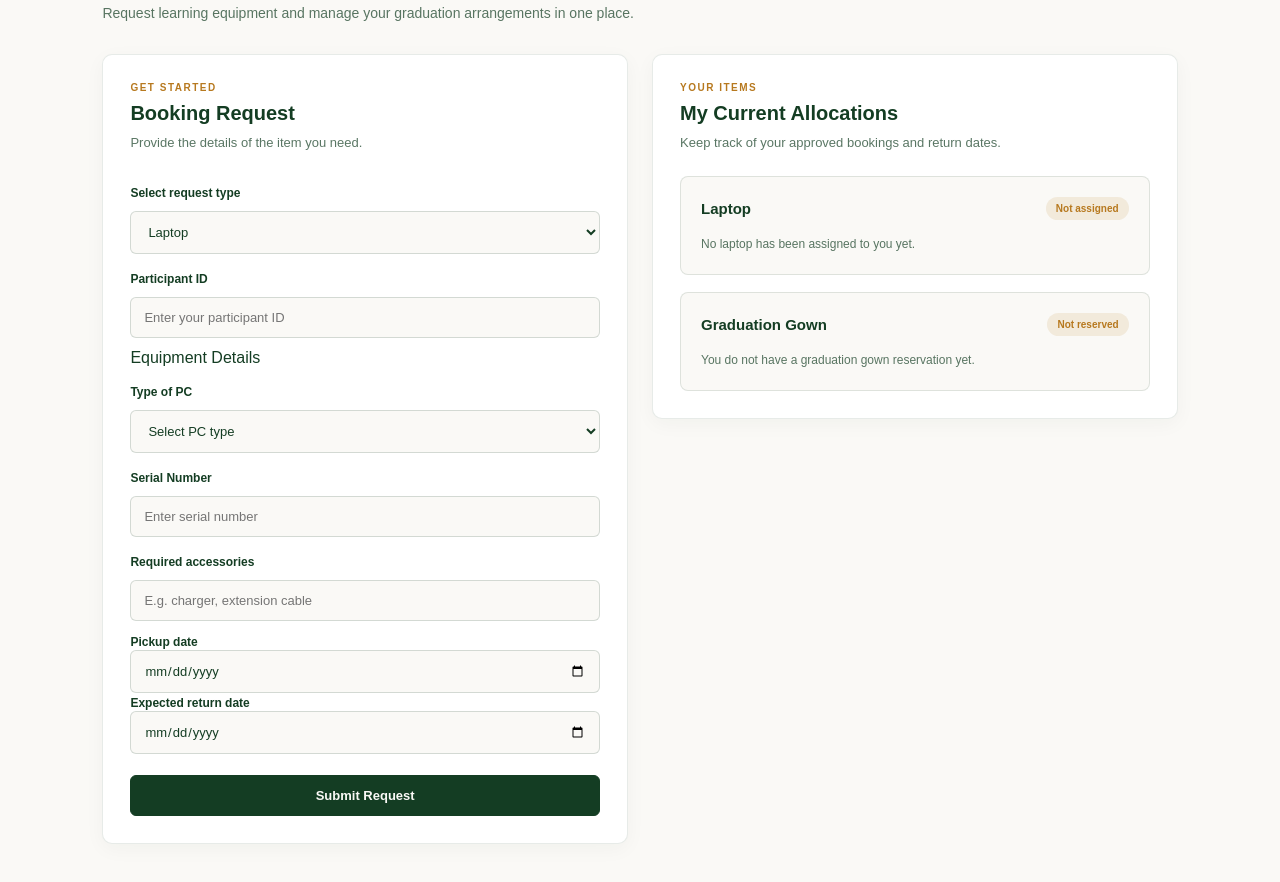
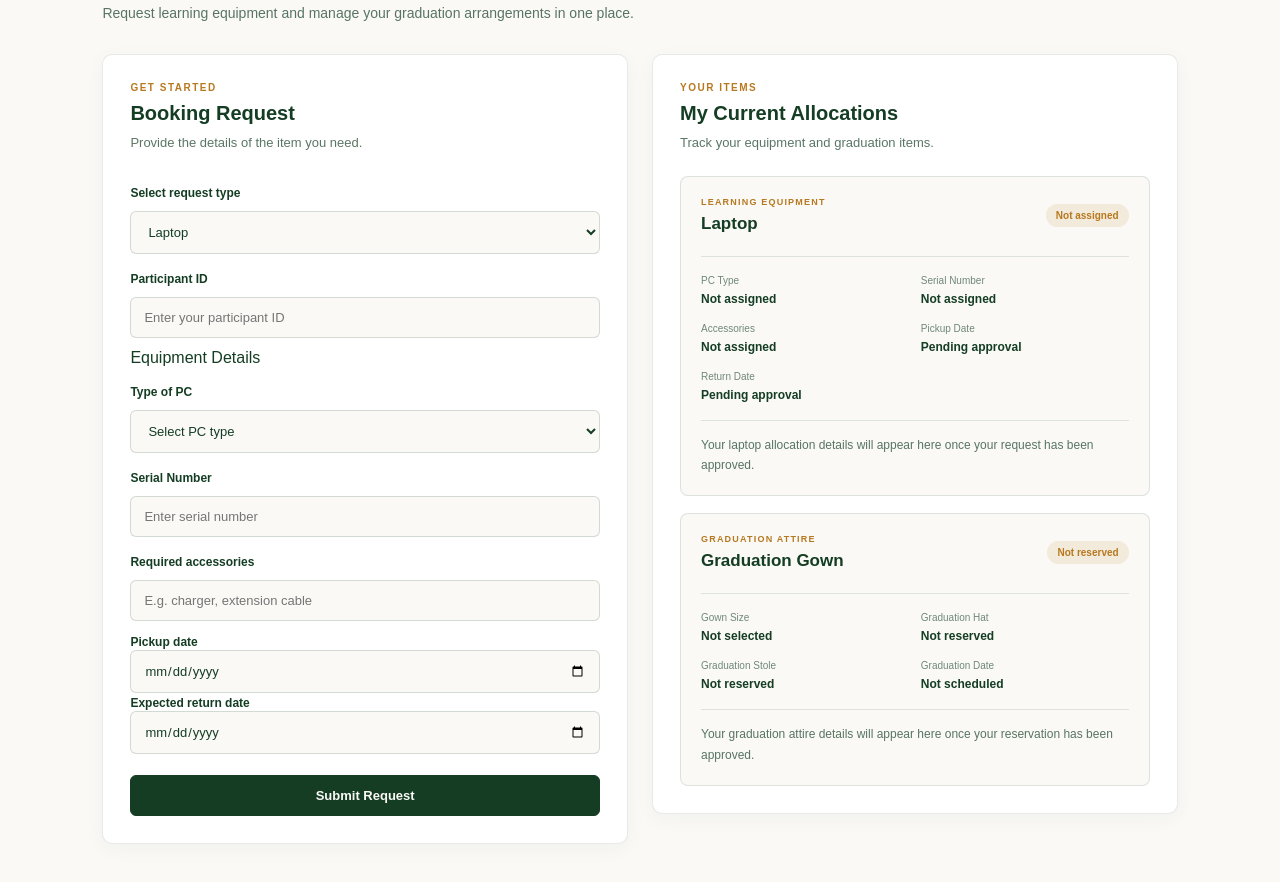
Before and after one commit to SheCanCODE-Capstone-Projects/Campus-Equipment-Booking-and-Checkout-frontend, a React (Vite) app: page / in a window 1280 px wide. Shown: the part 540-1422 px from the top of the page. Built offline with nearby package versions, Linux system fonts and the light colour scheme.

Commit message:
improve participant allocations layout

```diff
--- a/src/App.css
+++ b/src/App.css
@@ -604,3 +604,65 @@ body {
     font-size: 18px;
   }
 }
+
+
+/* ALLOCATION DETAILS */
+.allocation-category {
+  margin: 0 0 7px;
+  color: var(--golden-orange);
+  font-size: 9px;
+  font-weight: 700;
+  letter-spacing: 1.2px;
+}
+
+.allocation-card-heading > div {
+  min-width: 0;
+}
+
+.allocation-card-heading h4 {
+  font-size: 17px;
+}
+
+.allocation-details {
+  display: grid;
+  grid-template-columns: 1fr 1fr;
+  gap: 17px 12px;
+  margin-top: 22px;
+  padding: 18px 0;
+  border-top: 1px solid rgba(20, 61, 35, 0.12);
+  border-bottom: 1px solid rgba(20, 61, 35, 0.12);
+}
+
+.allocation-details div {
+  display: flex;
+  flex-direction: column;
+  gap: 6px;
+  min-width: 0;
+}
+
+.allocation-details span {
+  color: var(--forest-green);
+  opacity: 0.6;
+  font-size: 10px;
+}
+
+.allocation-details strong {
+  color: var(--forest-green);
+  font-size: 12px;
+  font-weight: 600;
+  overflow-wrap: anywhere;
+}
+
+.allocation-note {
+  margin: 15px 0 0;
+  color: var(--forest-green);
+  opacity: 0.7;
+  font-size: 11px;
+  line-height: 1.7;
+}
+
+@media (max-width: 600px) {
+  .allocation-details {
+    grid-template-columns: 1fr 1fr;
+  }
+}
--- a/src/pages/Dashboard.jsx
+++ b/src/pages/Dashboard.jsx
@@ -66,8 +66,8 @@ export default function Dashboard() {
                 <label htmlFor="pcType">Type of PC</label>
                 <select id="pcType" required>
                   <option value="">Select PC type</option>
-                  <option value="Laptop">Hp</option>
-                  <option value="Desktop">Lenovo</option>
+                  <option value="Laptop">Laptop</option>
+                  <option value="Desktop">Desktop</option>
                 </select>
 
                 <label htmlFor="serialNumber">Serial Number</label>
@@ -147,25 +147,81 @@ export default function Dashboard() {
               <p className="dashboard-eyebrow">YOUR ITEMS</p>
               <h3 className="section-heading">My Current Allocations</h3>
               <p className="section-description">
-                Keep track of your approved bookings and return dates.
+                Track your equipment and graduation items.
               </p>
             </div>
           </div>
 
           <div className="allocation-card">
             <div className="allocation-card-heading">
-              <h4>Laptop</h4>
+              <div>
+                <p className="allocation-category">LEARNING EQUIPMENT</p>
+                <h4>Laptop</h4>
+              </div>
               <span className="allocation-status">Not assigned</span>
             </div>
-            <p>No laptop has been assigned to you yet.</p>
+
+            <div className="allocation-details">
+              <div>
+                <span>PC Type</span>
+                <strong>Not assigned</strong>
+              </div>
+              <div>
+                <span>Serial Number</span>
+                <strong>Not assigned</strong>
+              </div>
+              <div>
+                <span>Accessories</span>
+                <strong>Not assigned</strong>
+              </div>
+              <div>
+                <span>Pickup Date</span>
+                <strong>Pending approval</strong>
+              </div>
+              <div>
+                <span>Return Date</span>
+                <strong>Pending approval</strong>
+              </div>
+            </div>
+
+            <p className="allocation-note">
+              Your laptop allocation details will appear here once your
+              request has been approved.
+            </p>
           </div>
 
           <div className="allocation-card" id="gowns">
             <div className="allocation-card-heading">
-              <h4>Graduation Gown</h4>
+              <div>
+                <p className="allocation-category">GRADUATION ATTIRE</p>
+                <h4>Graduation Gown</h4>
+              </div>
               <span className="allocation-status">Not reserved</span>
             </div>
-            <p>You do not have a graduation gown reservation yet.</p>
+
+            <div className="allocation-details">
+              <div>
+                <span>Gown Size</span>
+                <strong>Not selected</strong>
+              </div>
+              <div>
+                <span>Graduation Hat</span>
+                <strong>Not reserved</strong>
+              </div>
+              <div>
+                <span>Graduation Stole</span>
+                <strong>Not reserved</strong>
+              </div>
+              <div>
+                <span>Graduation Date</span>
+                <strong>Not scheduled</strong>
+              </div>
+            </div>
+
+            <p className="allocation-note">
+              Your graduation attire details will appear here once your
+              reservation has been approved.
+            </p>
           </div>
         </section>
       </div>
```
